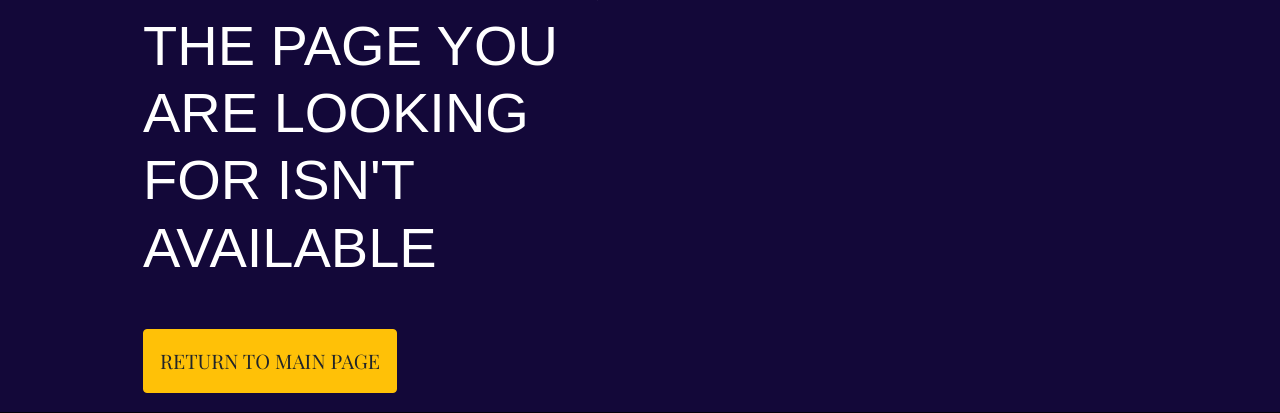
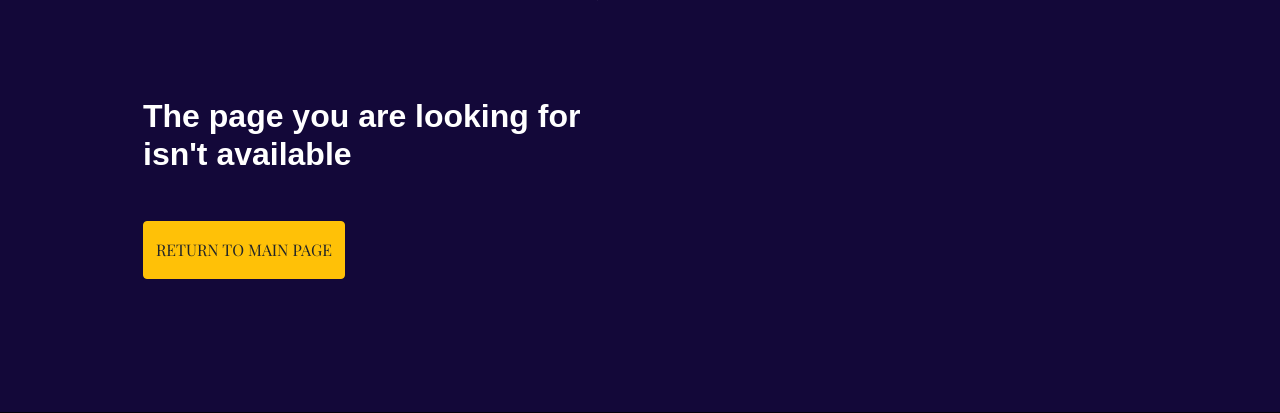
Before and after one commit to MiguelSanLeon/urban-galm-wear, a Django app: template templates/errors/404.html in a window 1280 px wide. Shown: the part 188-601 px from the top of the page. Run offline with Django 3.2, Linux system fonts and the light colour scheme; the template is opened without the code that fills it, so the values that code supplies are empty; parts of the project's set-up code (start-up, migrations or seed data) failed here and were passed over; some libraries are stand-ins or nearby versions; some web fonts are replaced.

Commit message:
Fixed some css classes in 404.html

```diff
--- a/templates/errors/404.html
+++ b/templates/errors/404.html
@@ -14,13 +14,13 @@
 <div class="container h-100">
     <div class="row h-100">
         <div class="col-7 col-md-6 my-auto">
-            <h1 class="display-4 logo-font text-white">
+            <h2 class="text white slogan">
                 The page you are looking for isn't available
-            </h1>
+            </h2>
             <div class="my-5">
                 <h4>
                     <a href="{% url 'home' %}"
-                        class="btn btn-lg btn-warning rounded text-uppercase py-3">
+                        class="btn btn-warning rounded text-uppercase py-3">
                             Return to Main page
                     </a>
                 </h4>
```
